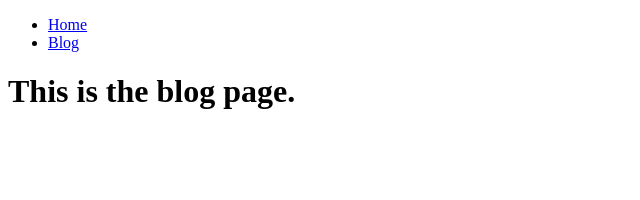
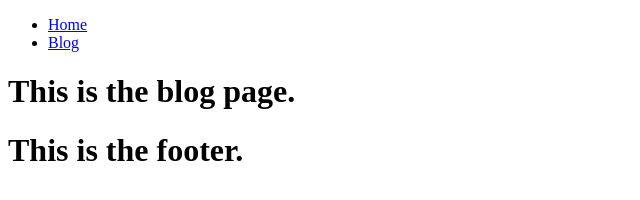
Before and after one commit to zarekivey/gatsby-starter-gitwrite, a Gatsby site: page /blog in a window 1280 px wide. Shown: the whole page, without its empty margins (0-640 px from the left). Built offline with nearby package versions, Linux system fonts and the light colour scheme; Gatsby itself is replaced by a stand-in of ours.

Commit message:
Added footer

```diff
--- /dev/null
+++ b/src/components/footer.js
@@ -0,0 +1,11 @@
+import React from 'react'
+
+const Footer = () => {
+    return (
+        <div>
+            <h1>This is the footer.</h1>
+        </div>
+    )
+}
+
+export default Footer;
--- a/src/components/layout.js
+++ b/src/components/layout.js
@@ -1,11 +1,13 @@
 import React from 'react';
 import Header from './header';
+import Footer from './footer'
 
 const Layout = (props) => {
     return (
         <div>
             <Header />
             {props.children }
+            <Footer />
         </div>
     )
 }
```
